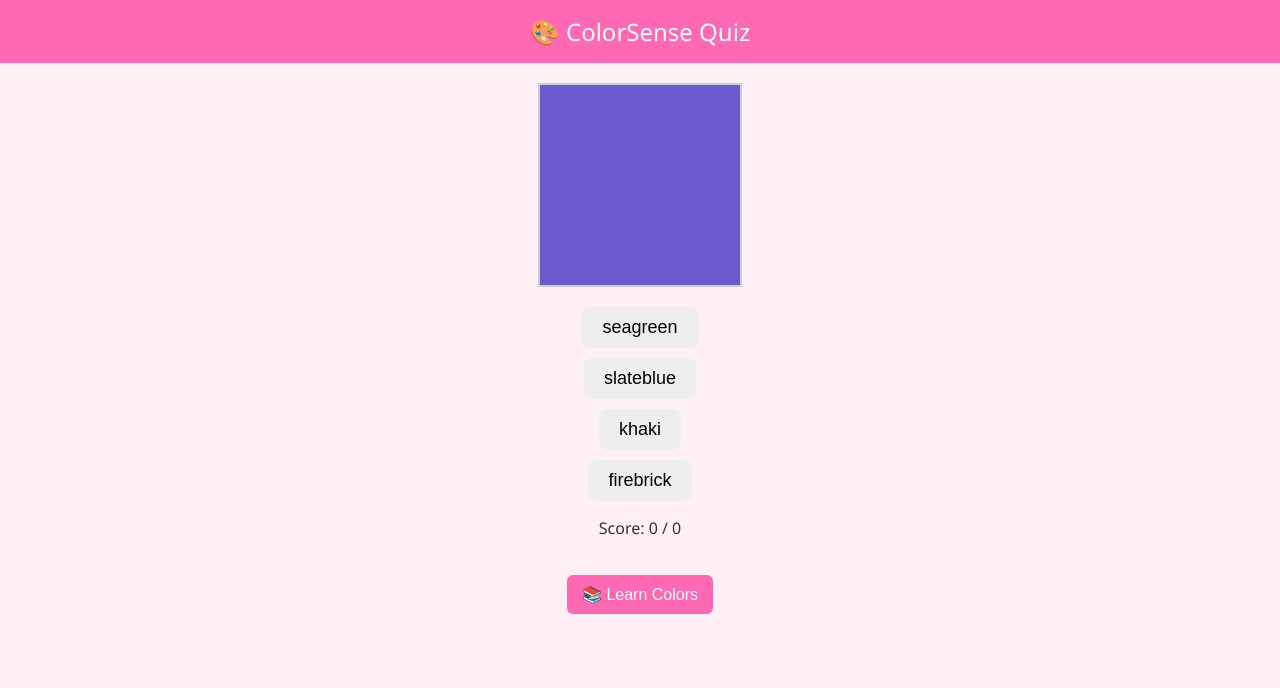
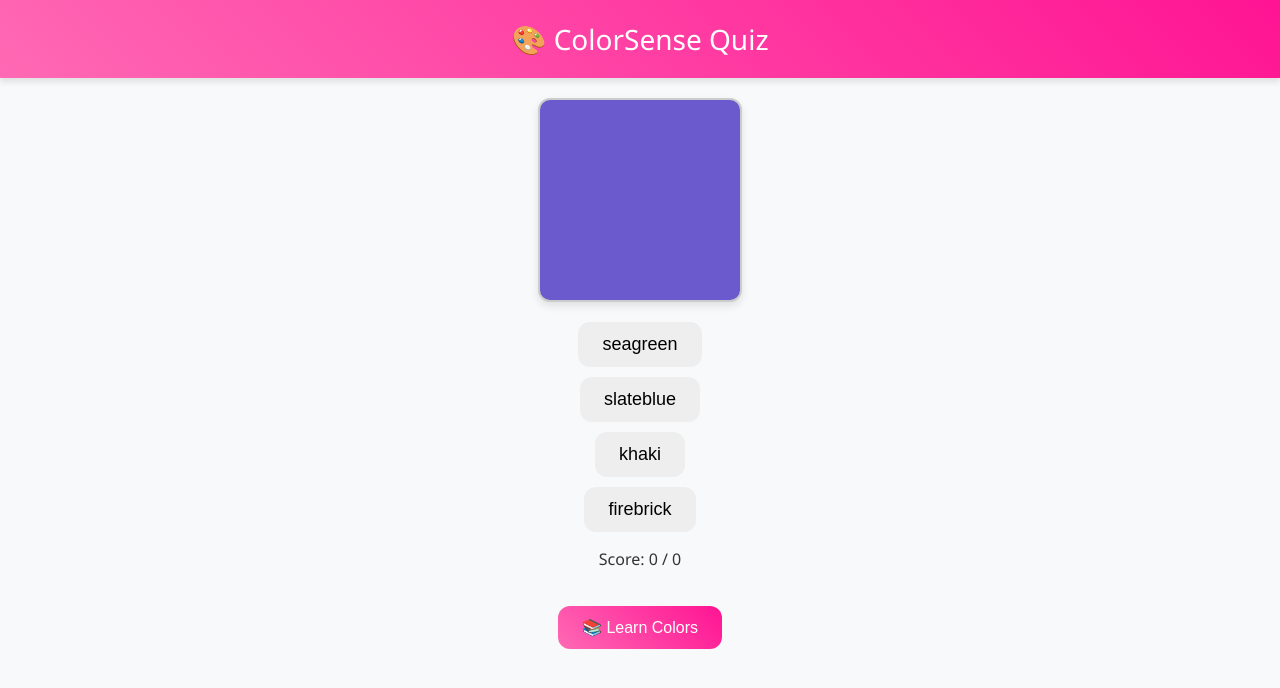
Before and after one commit to DASHANANT/Color, a plain HTML site: page index.html in a window 1280 px wide. Drawn offline with Linux system fonts and the light colour scheme.

Commit message:
Update index.html

```diff
--- a/index.html
+++ b/index.html
@@ -10,31 +10,43 @@
     body {
       margin: 0;
       font-family: 'Segoe UI', sans-serif;
-      background: #fff0f5;
+      background: #f8f9fa;
       color: #333;
       text-align: center;
     }
     header {
-      background: #ff69b4;
+      background: linear-gradient(45deg, #ff69b4, #ff1493);
       color: white;
-      padding: 15px;
-      font-size: 24px;
+      padding: 20px;
+      font-size: 28px;
+      box-shadow: 0 4px 6px rgba(0, 0, 0, 0.1);
     }
     .color-box {
       width: 200px;
       height: 200px;
       margin: 20px auto;
       border: 2px solid #ccc;
+      border-radius: 12px;
+      box-shadow: 0 4px 8px rgba(0, 0, 0, 0.1);
+      transition: transform 0.3s ease;
+    }
+    .color-box:hover {
+      transform: scale(1.05);
     }
     .options button {
       display: block;
       margin: 10px auto;
-      padding: 10px 20px;
+      padding: 12px 24px;
       font-size: 18px;
-      border-radius: 8px;
+      border-radius: 12px;
       border: none;
       background: #eee;
       cursor: pointer;
+      transition: background-color 0.3s ease, transform 0.3s ease;
+    }
+    .options button:hover {
+      background-color: #ddd;
+      transform: scale(1.05);
     }
     .feedback {
       font-size: 20px;
@@ -43,12 +55,17 @@
     .learn-btn {
       margin-top: 20px;
       font-size: 16px;
-      background: #ff69b4;
+      background: linear-gradient(45deg, #ff69b4, #ff1493);
       color: white;
       border: none;
-      padding: 10px 15px;
-      border-radius: 6px;
+      padding: 12px 24px;
+      border-radius: 12px;
       cursor: pointer;
+      transition: background-color 0.3s ease, transform 0.3s ease;
+    }
+    .learn-btn:hover {
+      background-color: #ff1493;
+      transform: scale(1.05);
     }
   </style>
 </head>
```
